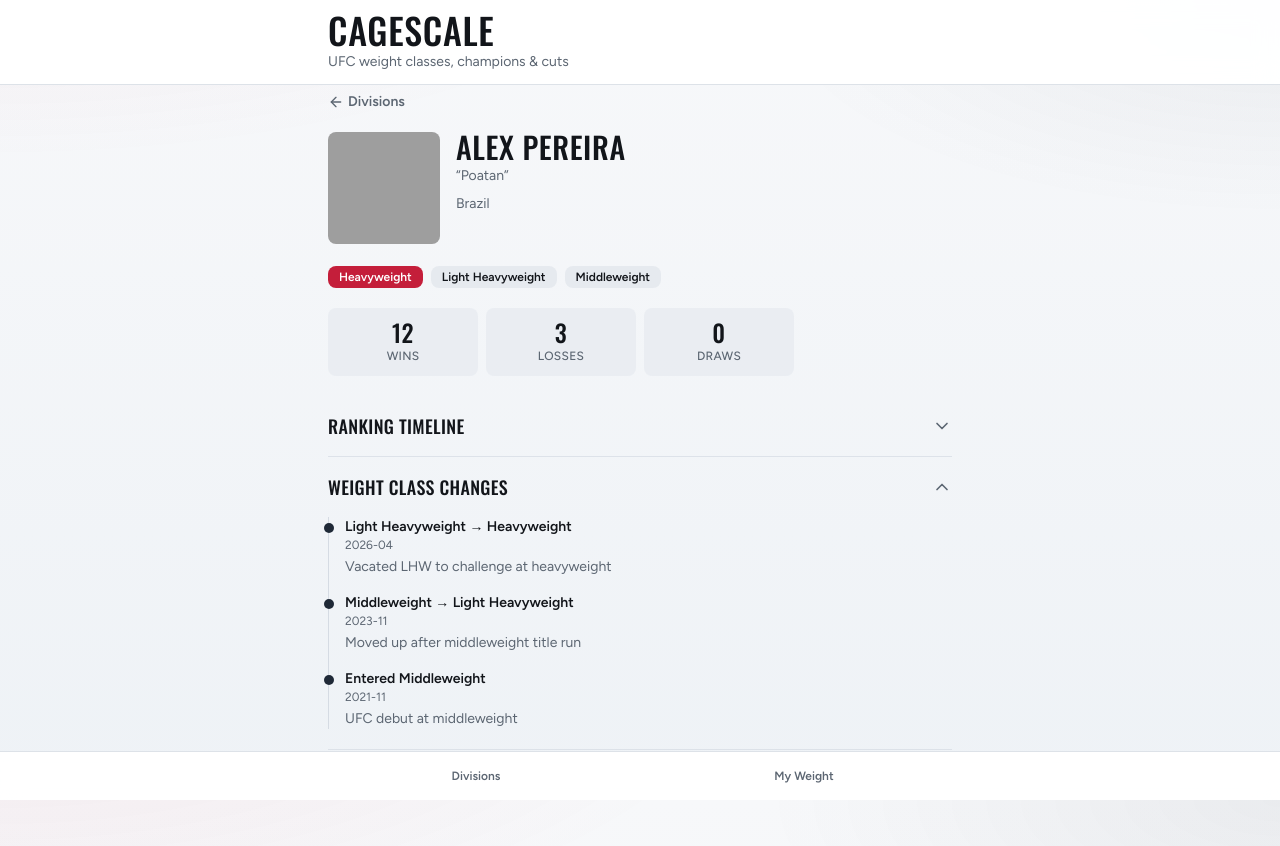
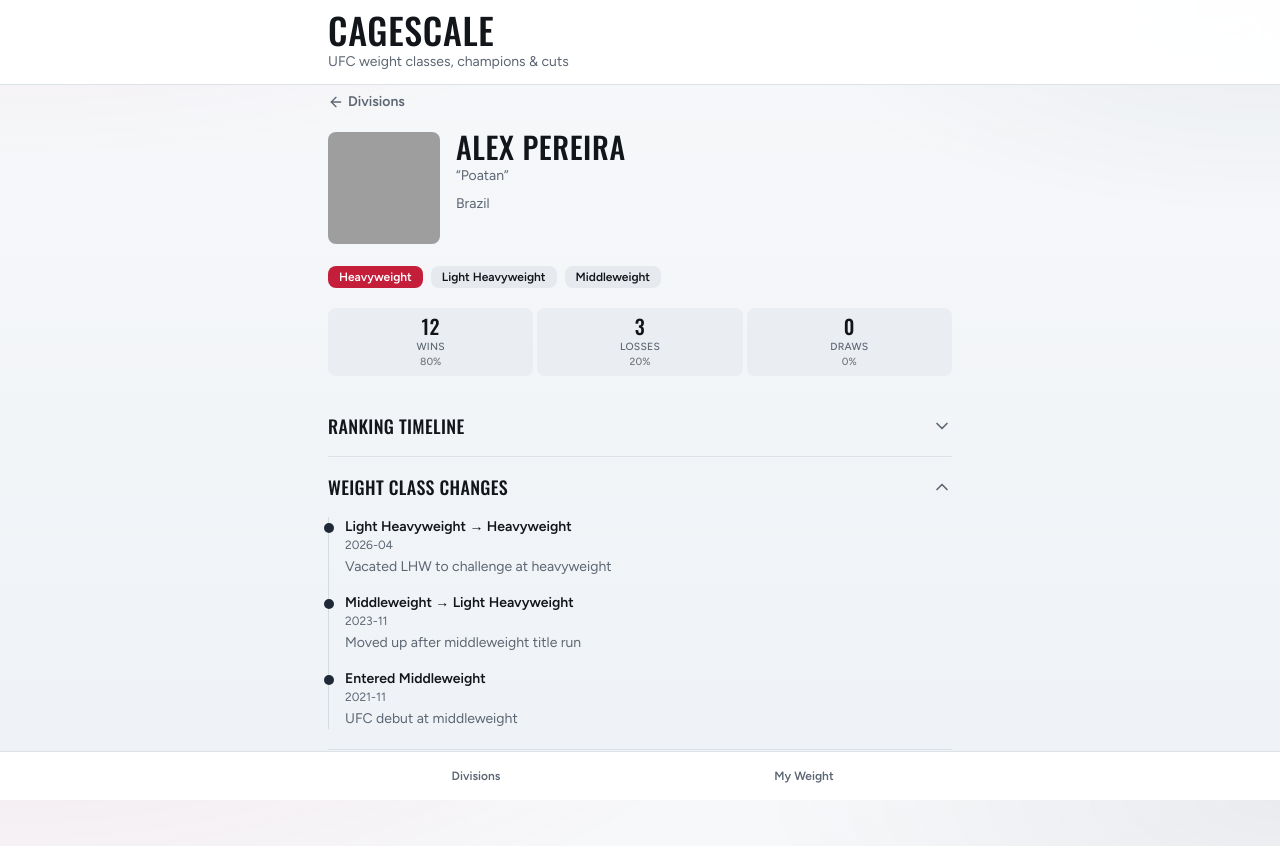
Before and after one commit to fedo/cagescale, a React (Vite) app: page /fighters/alex-pereira in a window 1280 px wide. Built offline with nearby package versions, Linux system fonts and the light colour scheme; grey boxes are pictures that could not be loaded.

Commit message:
feat: compact fighter record grid with outcome percentages

```diff
--- a/src/features/fighter-profile/ui/fighter-stats.tsx
+++ b/src/features/fighter-profile/ui/fighter-stats.tsx
@@ -1,4 +1,10 @@
 import type { FightRecord } from '@/entities/fighter/model/types'
+import { cn } from '@/shared/lib/cn'
+
+function formatPct(value: number, total: number): string {
+  if (total <= 0) return '—'
+  return `${Math.round((value / total) * 100)}%`
+}
 
 export function FighterStats({ record }: { record: FightRecord }) {
   const items = [
@@ -10,15 +16,28 @@ export function FighterStats({ record }: { record: FightRecord }) {
       : []),
   ]
 
+  const total = items.reduce((sum, item) => sum + item.value, 0)
+
   return (
-    <div className="grid grid-cols-3 gap-2 sm:grid-cols-4">
+    <div
+      className={cn(
+        'grid min-w-0 gap-1',
+        items.length === 4 ? 'grid-cols-4' : 'grid-cols-3',
+      )}
+    >
       {items.map((item) => (
-        <div key={item.label} className="rounded-md bg-muted/70 px-3 py-3 text-center">
-          <p className="font-display text-2xl leading-none text-foreground">
+        <div
+          key={item.label}
+          className="min-w-0 rounded-md bg-muted/70 px-1 py-2 text-center sm:px-1.5"
+        >
+          <p className="font-display text-lg leading-none text-foreground sm:text-xl">
             {item.value}
           </p>
-          <p className="mt-1 text-xs font-medium uppercase tracking-wide text-muted-foreground">
+          <p className="mt-1 text-[0.65rem] font-medium uppercase leading-tight tracking-wide text-muted-foreground">
             {item.label}
+          </p>
+          <p className="mt-0.5 text-[0.65rem] font-medium leading-tight text-foreground/55">
+            {formatPct(item.value, total)}
           </p>
         </div>
       ))}
```
